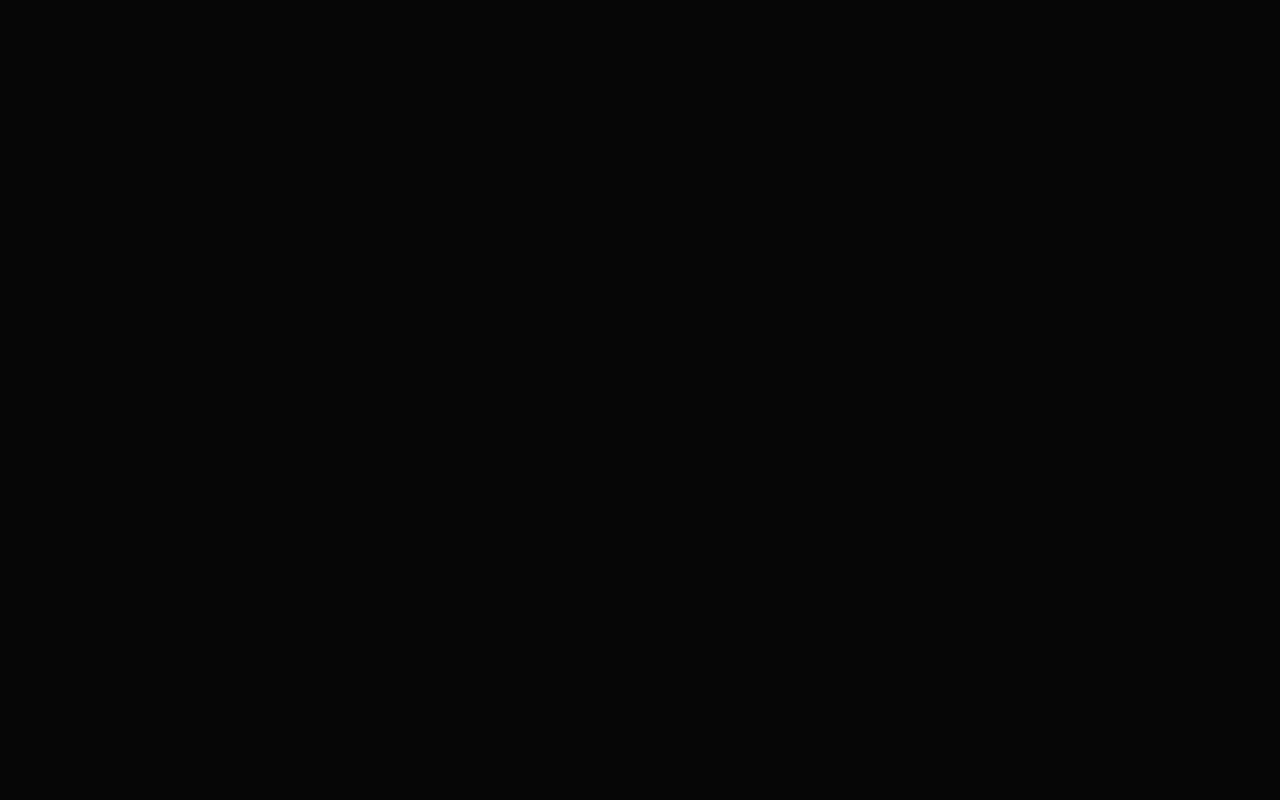
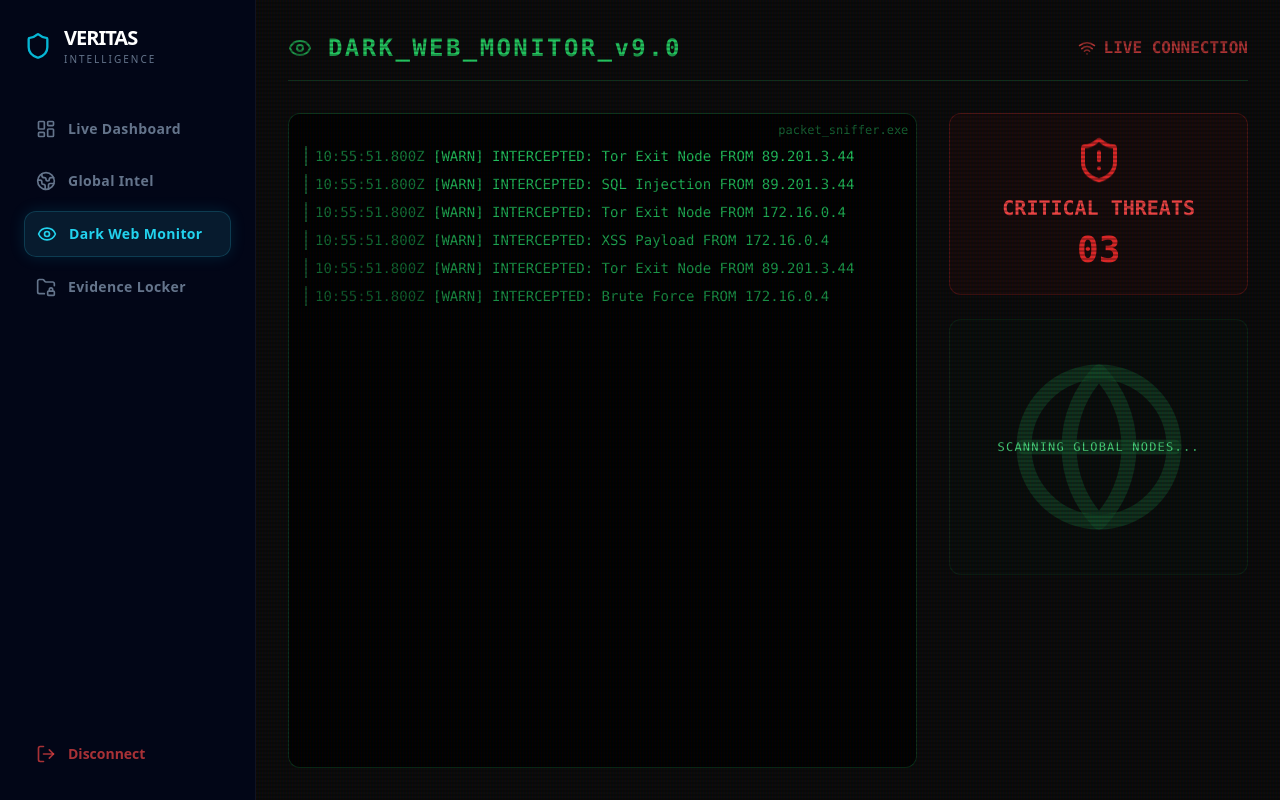
Before and after one commit to muskan-khushi/VeritasStream, a React app in the folder frontend/: page /darkweb in a window 1280 px wide. Before the commit this address had no page. Built offline with nearby package versions, Linux system fonts and the light colour scheme; sample sign-in values are in the browser's storage; the HTML template or start-up script is replaced by a standard one.

Commit message:
implemented dark web monitor and evidence locker

```diff
--- a/frontend/src/App.jsx
+++ b/frontend/src/App.jsx
@@ -4,6 +4,8 @@ import Dashboard from './pages/Dashboard';
 import Login from './pages/Login';
 import GlobalIntel from './pages/GlobalIntel';
 import Sidebar from './components/Sidebar';
+import EvidenceLocker from './pages/EvidenceLocker';
+import DarkWeb from './pages/DarkWeb';
 
 // Layout wrapper for authenticated pages (Adds the Sidebar)
 const AppLayout = ({ children }) => {
@@ -34,27 +36,35 @@ const App = () => {
         <Route path="/" element={<Navigate to="/login" replace />} />
 
         {/* Protected Routes (Wrapped in Layout) */}
+
+        {/* 1. DASHBOARD */}
         <Route path="/dashboard" element={
           <ProtectedRoute>
             <Dashboard />
           </ProtectedRoute>
         } />
 
+        {/* 2. GLOBAL INTEL (Map) */}
         <Route path="/intel" element={
           <ProtectedRoute>
             <GlobalIntel />
           </ProtectedRoute>
         } />
 
-        {/* Placeholder for Archive */}
+        {/* 3. DARK WEB MONITOR */}
+        <Route path="/darkweb" element={
+          <ProtectedRoute>
+            <DarkWeb />
+          </ProtectedRoute>
+        } />
+
+        {/* 4. EVIDENCE LOCKER (Real Database) */}
         <Route path="/archive" element={
           <ProtectedRoute>
-            <div className="p-10 text-center text-slate-500 mt-20 flex flex-col items-center justify-center h-full">
-               <h2 className="text-2xl font-bold text-white mb-2">Evidence Locker</h2>
-               <p className="font-mono text-xs uppercase tracking-widest text-cyan-500">Access Restricted // Level 5 Clearance Required</p>
-            </div>
+            <EvidenceLocker />
           </ProtectedRoute>
         } />
+
       </Routes>
     </BrowserRouter>
   );
--- a/frontend/src/components/Sidebar.jsx
+++ b/frontend/src/components/Sidebar.jsx
@@ -1,6 +1,6 @@
 import React from 'react';
 import { NavLink, useNavigate } from 'react-router-dom';
-import { LayoutDashboard, Globe2, FolderLock, LogOut, Shield } from 'lucide-react';
+import { LayoutDashboard, Globe2, FolderLock, LogOut, Shield, Eye } from 'lucide-react';
 
 const Sidebar = () => {
   const navigate = useNavigate();
@@ -41,6 +41,7 @@ const Sidebar = () => {
       <nav className="flex-1 space-y-2">
         <NavItem to="/dashboard" icon={LayoutDashboard} label="Live Dashboard" />
         <NavItem to="/intel" icon={Globe2} label="Global Intel" />
+        <NavItem to="/darkweb" icon={Eye} label="Dark Web Monitor" />
         <NavItem to="/archive" icon={FolderLock} label="Evidence Locker" />
       </nav>
 
--- /dev/null
+++ b/frontend/src/pages/DarkWeb.jsx
@@ -0,0 +1,73 @@
+import React, { useState, useEffect } from 'react';
+import { motion } from 'framer-motion';
+import { Globe, ShieldAlert, Terminal, Eye, Wifi } from 'lucide-react';
+
+const DarkWeb = () => {
+  const [logs, setLogs] = useState([]);
+
+  // Fake "Live Hacking" Log Generator
+  useEffect(() => {
+    const interval = setInterval(() => {
+      const ips = ["192.168.0.1", "10.0.0.55", "172.16.0.4", "89.201.3.44"];
+      const threats = ["SQL Injection", "Brute Force", "XSS Payload", "Tor Exit Node"];
+      const newLog = `[WARN] INTERCEPTED: ${threats[Math.floor(Math.random()*threats.length)]} FROM ${ips[Math.floor(Math.random()*ips.length)]}`;
+
+      setLogs(prev => [newLog, ...prev].slice(0, 15)); // Keep last 15 lines
+    }, 800);
+    return () => clearInterval(interval);
+  }, []);
+
+  return (
+    <div className="p-8 h-screen bg-[#0a0a0a] text-green-500 font-mono overflow-hidden flex flex-col relative">
+      {/* CRT Monitor Scanline Effect */}
+      <div className="absolute inset-0 bg-[linear-gradient(rgba(18,16,16,0)_50%,rgba(0,0,0,0.25)_50%),linear-gradient(90deg,rgba(255,0,0,0.06),rgba(0,255,0,0.02),rgba(0,0,255,0.06))] z-50 pointer-events-none bg-[length:100%_4px,3px_100%]" />
+
+      <header className="mb-8 flex justify-between border-b border-green-900/50 pb-4">
+         <div className="flex items-center gap-4">
+            <Eye className="animate-pulse" />
+            <h1 className="text-2xl font-bold tracking-widest">DARK_WEB_MONITOR_v9.0</h1>
+         </div>
+         <div className="flex items-center gap-2 text-red-500 font-bold animate-pulse">
+            <Wifi size={18} /> LIVE CONNECTION
+         </div>
+      </header>
+
+      <div className="grid grid-cols-3 gap-8 flex-1">
+         {/* Column 1: The Matrix Log */}
+         <div className="col-span-2 bg-black border border-green-800/50 p-4 rounded-xl overflow-hidden relative">
+            <div className="absolute top-2 right-2 text-xs text-green-800">packet_sniffer.exe</div>
+            <div className="space-y-2 mt-4">
+               {logs.map((log, i) => (
+                  <motion.div
+                    key={i}
+                    initial={{ opacity: 0, x: -20 }}
+                    animate={{ opacity: 1 - (i * 0.05), x: 0 }}
+                    className="text-sm border-l-2 border-green-900 pl-2"
+                  >
+                     <span className="text-green-700">{new Date().toISOString().split('T')[1]}</span> {log}
+                  </motion.div>
+               ))}
+            </div>
+         </div>
+
+         {/* Column 2: Threat Visuals */}
+         <div className="space-y-6">
+            <div className="bg-red-950/20 border border-red-900/50 p-6 rounded-xl text-center">
+               <ShieldAlert className="mx-auto text-red-600 mb-2 animate-bounce" size={48} />
+               <h3 className="text-red-500 font-bold text-xl">CRITICAL THREATS</h3>
+               <div className="text-4xl font-black text-red-600 mt-2">03</div>
+            </div>
+
+            <div className="bg-green-950/10 border border-green-900/30 p-4 rounded-xl flex-1 h-64 flex items-center justify-center relative overflow-hidden">
+               <Globe size={180} className="text-green-900/50 animate-spin-slow" />
+               <div className="absolute inset-0 flex items-center justify-center text-xs text-green-400 tracking-widest">
+                  SCANNING GLOBAL NODES...
+               </div>
+            </div>
+         </div>
+      </div>
+    </div>
+  );
+};
+
+export default DarkWeb;
--- /dev/null
+++ b/frontend/src/pages/EvidenceLocker.jsx
@@ -0,0 +1,92 @@
+import React, { useState, useEffect } from 'react';
+import { motion } from 'framer-motion';
+import { Search, FolderOpen, Filter, AlertTriangle, FileAudio } from 'lucide-react';
+import api from '../api';
+
+const EvidenceLocker = () => {
+  const [cases, setCases] = useState([]);
+  const [searchTerm, setSearchTerm] = useState('');
+
+  useEffect(() => {
+    // Fetch all historical data
+    api.get('/reports').then(res => setCases(res.data));
+  }, []);
+
+  const filteredCases = cases.filter(c =>
+    c.case_id.toLowerCase().includes(searchTerm.toLowerCase()) ||
+    c.file_name.toLowerCase().includes(searchTerm.toLowerCase())
+  );
+
+  return (
+    <div className="p-8 min-h-screen bg-[#020617] text-slate-200">
+      <header className="flex justify-between items-end mb-10">
+        <div>
+           <h1 className="text-4xl font-black text-white tracking-tighter">Evidence Locker</h1>
+           <p className="text-slate-500 font-mono text-sm mt-2">SECURE ARCHIVE // RETENTION POLICY: PERMANENT</p>
+        </div>
+
+        {/* Search Bar */}
+        <div className="relative group w-96">
+           <Search className="absolute left-4 top-3.5 text-slate-500 group-focus-within:text-cyan-400" size={20} />
+           <input
+             type="text"
+             placeholder="Search Case ID or Filename..."
+             className="w-full bg-slate-900/50 border border-slate-700/50 rounded-xl py-3 pl-12 pr-4 focus:outline-none focus:border-cyan-500/50 transition-all"
+             onChange={(e) => setSearchTerm(e.target.value)}
+           />
+        </div>
+      </header>
+
+      {/* Grid of Evidence "Cards" */}
+      <div className="grid grid-cols-1 md:grid-cols-2 lg:grid-cols-3 xl:grid-cols-4 gap-6">
+        {filteredCases.map((item, i) => (
+          <motion.div
+            key={item._id}
+            initial={{ opacity: 0, scale: 0.9 }}
+            animate={{ opacity: 1, scale: 1 }}
+            transition={{ delay: i * 0.05 }}
+            className="group relative bg-slate-900/40 border border-white/5 hover:border-cyan-500/30 rounded-2xl p-6 transition-all hover:-translate-y-1 hover:shadow-2xl hover:shadow-cyan-900/20 cursor-pointer overflow-hidden"
+          >
+            {/* Status Indicator Line */}
+            <div className={`absolute top-0 left-0 w-full h-1 ${item.risk_score > 50 ? 'bg-red-500' : 'bg-emerald-500'}`} />
+
+            <div className="flex justify-between items-start mb-4">
+               <div className="p-3 bg-white/5 rounded-lg text-cyan-400 group-hover:bg-cyan-500/10 group-hover:text-cyan-300 transition-colors">
+                  <FolderOpen size={24} />
+               </div>
+               <span className="font-mono text-xs text-slate-600">{new Date(item.upload_timestamp).toLocaleDateString()}</span>
+            </div>
+
+            <h3 className="text-lg font-bold text-white mb-1">{item.case_id}</h3>
+            <p className="text-xs text-slate-500 truncate mb-4">{item.file_name}</p>
+
+            <div className="space-y-2">
+               <div className="flex justify-between text-xs">
+                  <span className="text-slate-500">Threat Level</span>
+                  <span className={item.risk_score > 50 ? 'text-red-400 font-bold' : 'text-emerald-400 font-bold'}>
+                    {item.risk_score}%
+                  </span>
+               </div>
+
+               {/* Mini Tags */}
+               <div className="flex gap-2 mt-4">
+                  {item.audio_url && (
+                    <div className="px-2 py-1 bg-indigo-500/10 text-indigo-400 text-[10px] rounded border border-indigo-500/20 flex items-center gap-1">
+                       <FileAudio size={10} /> Voice
+                    </div>
+                  )}
+                  {item.risk_score > 80 && (
+                    <div className="px-2 py-1 bg-red-500/10 text-red-400 text-[10px] rounded border border-red-500/20 flex items-center gap-1">
+                       <AlertTriangle size={10} /> Critical
+                    </div>
+                  )}
+               </div>
+            </div>
+          </motion.div>
+        ))}
+      </div>
+    </div>
+  );
+};
+
+export default EvidenceLocker;
```
